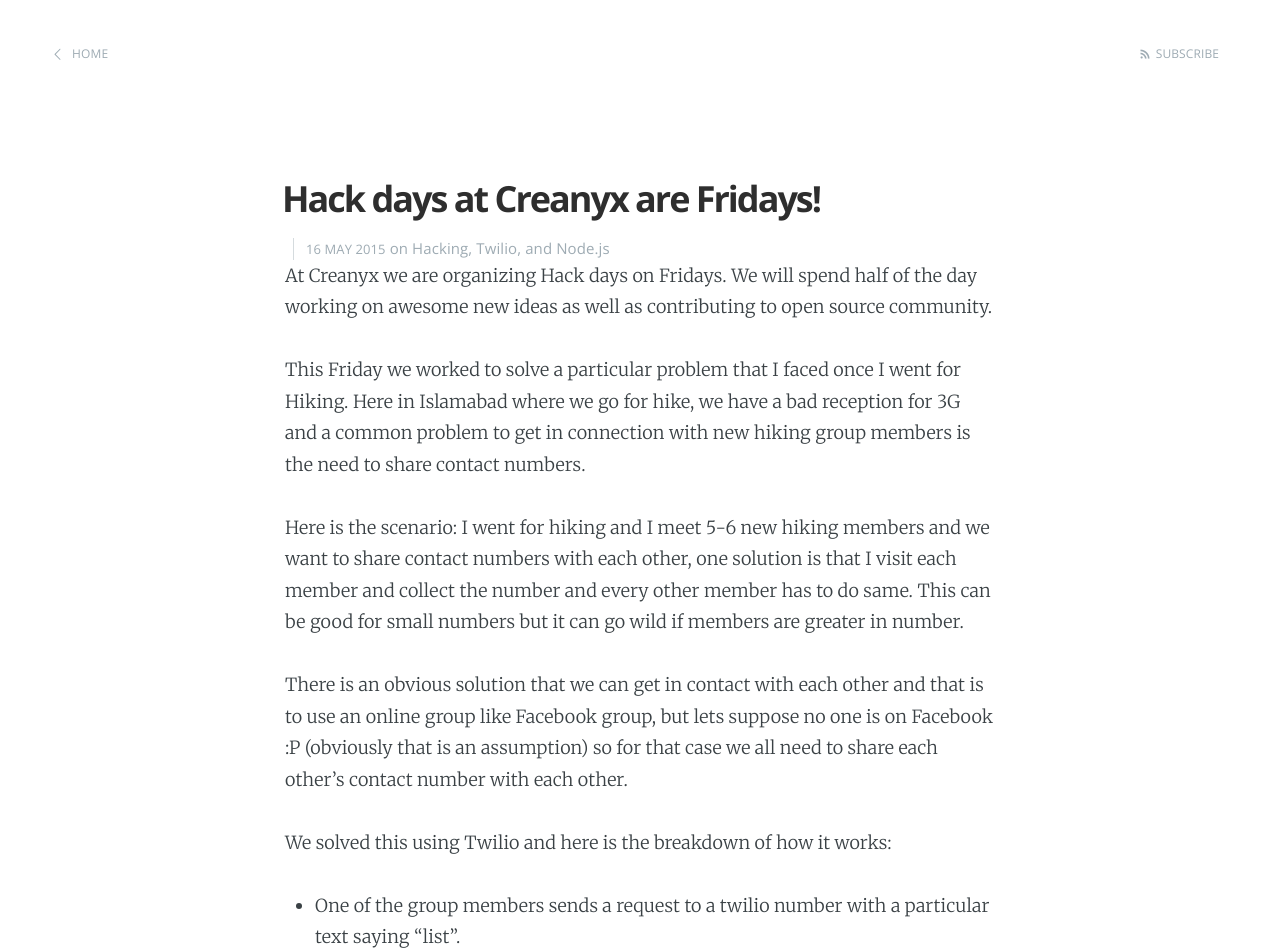
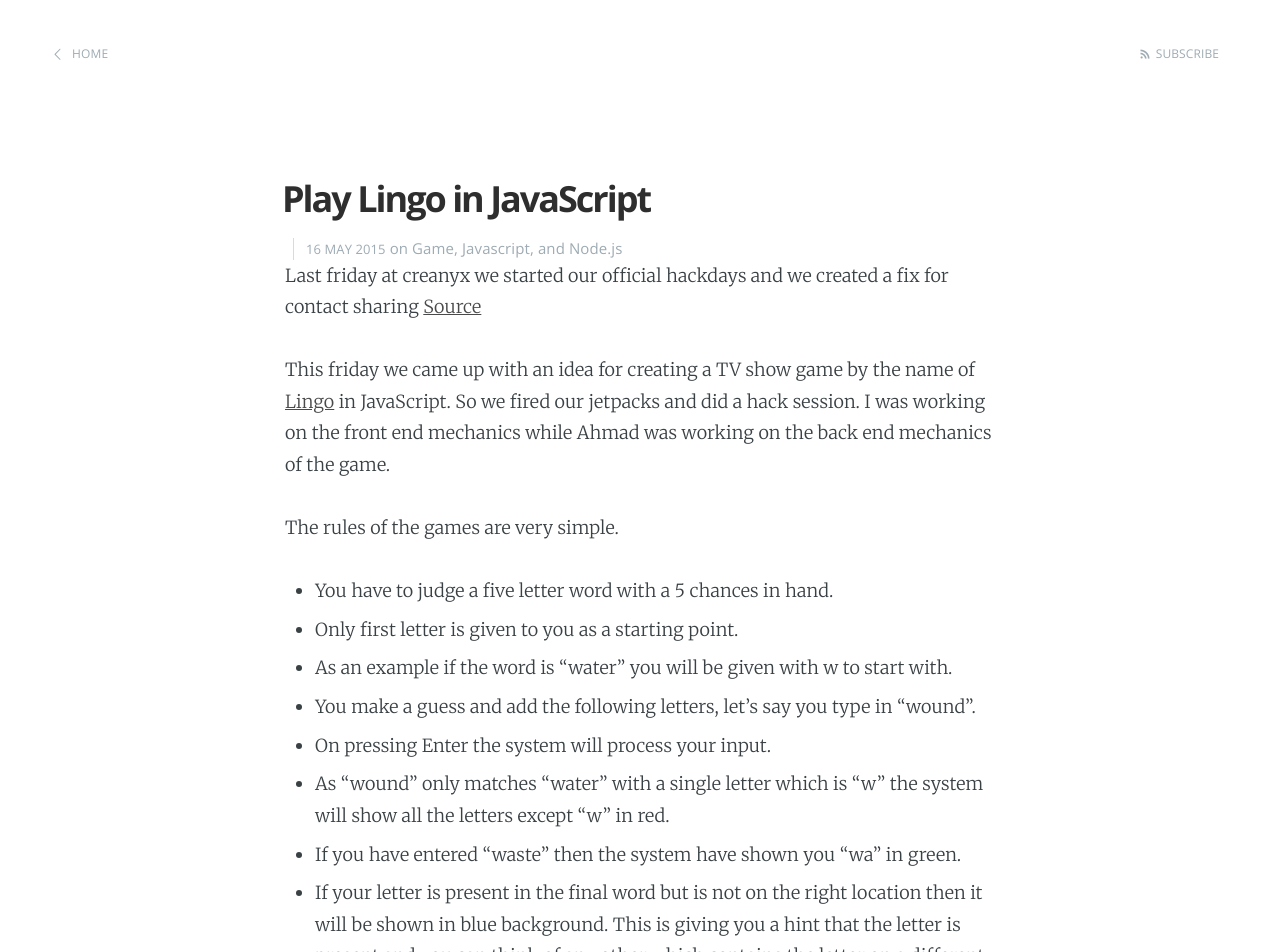
Before and after one commit to creanyx/creanyx.github.io, a Jekyll site: the page built from _posts/2015-05-16-friday-hack-day.markdown, in a window 1280 px wide and 1400 px high. Shown: the top 952 px of the window. Built offline with Jekyll 4.4.1, drawn with Linux system fonts in a browser that asks for light colours; Markdown is read by kramdown in place of the engine named in the settings; some of the changed text lies outside the part shown.

Commit message:
hackday 2

```diff
--- a/_posts/2015-05-16-friday-hack-day.markdown
+++ b/_posts/2015-05-16-friday-hack-day.markdown
@@ -1,31 +1,33 @@
 ---
 layout: post
-title:  "Hack days at Creanyx are Fridays!"
+title:  "Play Lingo in JavaScript"
 date:   2015-05-16 10:18:00
-categories: Hacking Twilio Node.js
+categories: Game Javascript Node.js
 ---
 
-At Creanyx we are organizing Hack days on Fridays. We will spend half of the day working on awesome new ideas as well as contributing to open source community.
+Last friday at creanyx we started our official hackdays and we created a fix for contact sharing [Source](https://github.com/creanyx/groupSMS)
 
-This Friday we worked to solve a particular problem that I faced once I went for Hiking. Here in Islamabad where we go for hike, we have a bad reception for 3G and a common problem to get in connection with new hiking group members is the need to share contact numbers.
+This friday we came up with an idea for creating a TV show game by the name of [Lingo](http://en.wikipedia.org/wiki/Lingo_(U.S._game_show)) in JavaScript. So we fired our jetpacks and did a hack session. I was working on the front end mechanics while Ahmad was working on the back end mechanics of the game.
 
-Here is the scenario: I went for hiking and I meet 5-6 new hiking members and we want to share contact numbers with each other, one solution is that I visit each member and collect the number and every other member has to do same. This can be good for small numbers but it can go wild if members are greater in number.
+The rules of the games are very simple.
 
-There is an obvious solution that we can get in contact with each other and that is to use an online group like Facebook group, but lets suppose no one is on Facebook :P (obviously that is an assumption) so for that case we all need to share each other's contact number with each other.
-
-We solved this using Twilio and here is the breakdown of how it works:
-
-* One of the group members sends a request to a twilio number with a particular text saying "list".
-* Twilio number sends back a randomly generated identifier with text saying "Ask your group to send me in message body with in 5mins."
-* Every member sends that id to the twilio number and that's all.
-* After 5 minutes each member who opted in will receive a text message which includes the numbers of each member.
+* You have to judge a five letter word with a 5 chances in hand.
+* Only first letter is given to you as a starting point.
+* As an example if the word is "water" you will be given with w to start with.
+* You make a guess and add the following letters, let's say you type in "wound".
+* On pressing Enter the system will process your input.
+* As "wound" only matches "water" with a single letter which is "w" the system will show all the letters except "w" in red.
+* If you have entered "waste" then the system have shown you "wa" in green.
+* If your letter is present in the final word but is not on the right location then it will be shown in blue background. This is giving you a hint that the letter is present and you can think of any other which contains the letter on a different position.
+* Once you judge the correct the right word you will see a congratulations message.
+* Or you can play again by pressing the playagain button.
 
 Here is the screen shot in action.
 
-![screenshot](https://raw.githubusercontent.com/creanyx/images/master/IMG_1256.jpg "Screenshot")
+![screenshot](https://raw.githubusercontent.com/creanyx/images/master/Screen%20Shot%202015-05-29%20at%2010.39.jpg "Screenshot")
 
-That was fun working out. We have also introduced a space at Creanyx calling it RELAX.JS which basically says relax and write JavaScript.
+Ali joined us in this hack and was supporting us morally.
 
-![relaxjs](https://raw.githubusercontent.com/creanyx/images/master/RelaxJS.jpg "Relax.JS")
+![relaxjs](https://raw.githubusercontent.com/creanyx/images/master/IMG_1264.jpg "Relax.JS")
 
 You can find out the source code of our hack at [Github](https://github.com/creanyx/groupSMS).
```
Also changed, not shown: _posts/2015-05-22-friday-hack-day-2.markdown (added, +31 -0 lines).
